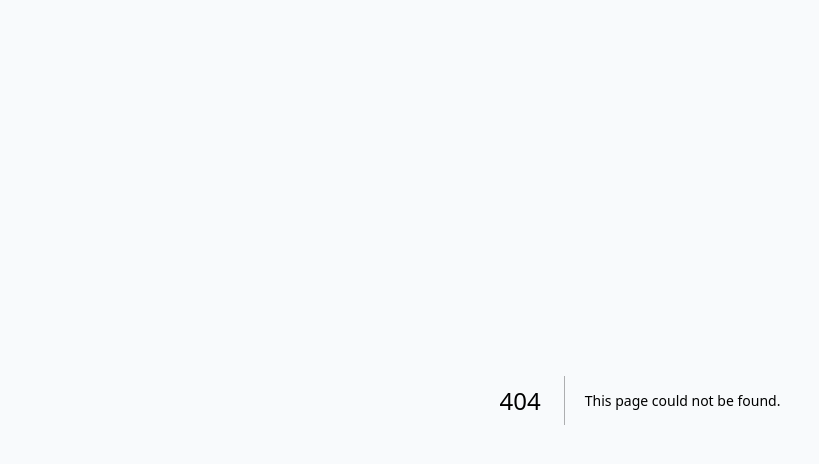
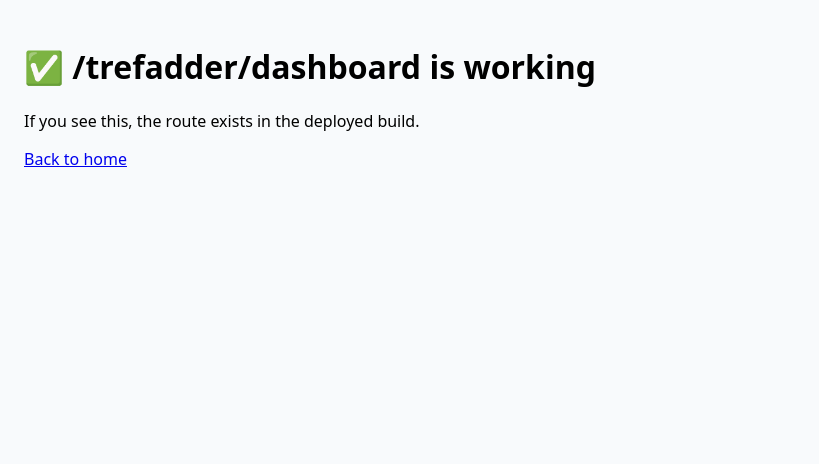
Before and after one commit to Kolter599/invisu-dashboard, a Next.js app: page / in a window 1280 px wide. Before the commit this address had no page. Shown: the top 464 px of the page, without its empty margins (0-819 px from the left). Built offline with nearby package versions, Linux system fonts and the light colour scheme.

Commit message:
Create page.js

```diff
--- /dev/null
+++ b/app/page.js
@@ -0,0 +1,11 @@
+'use client';
+
+export default function Page() {
+  return (
+    <div style={{ padding: 24, fontFamily: 'system-ui, sans-serif' }}>
+      <h1>✅ /trefadder/dashboard is working</h1>
+      <p>If you see this, the route exists in the deployed build.</p>
+      <a href="/">Back to home</a>
+    </div>
+  );
+}
```
